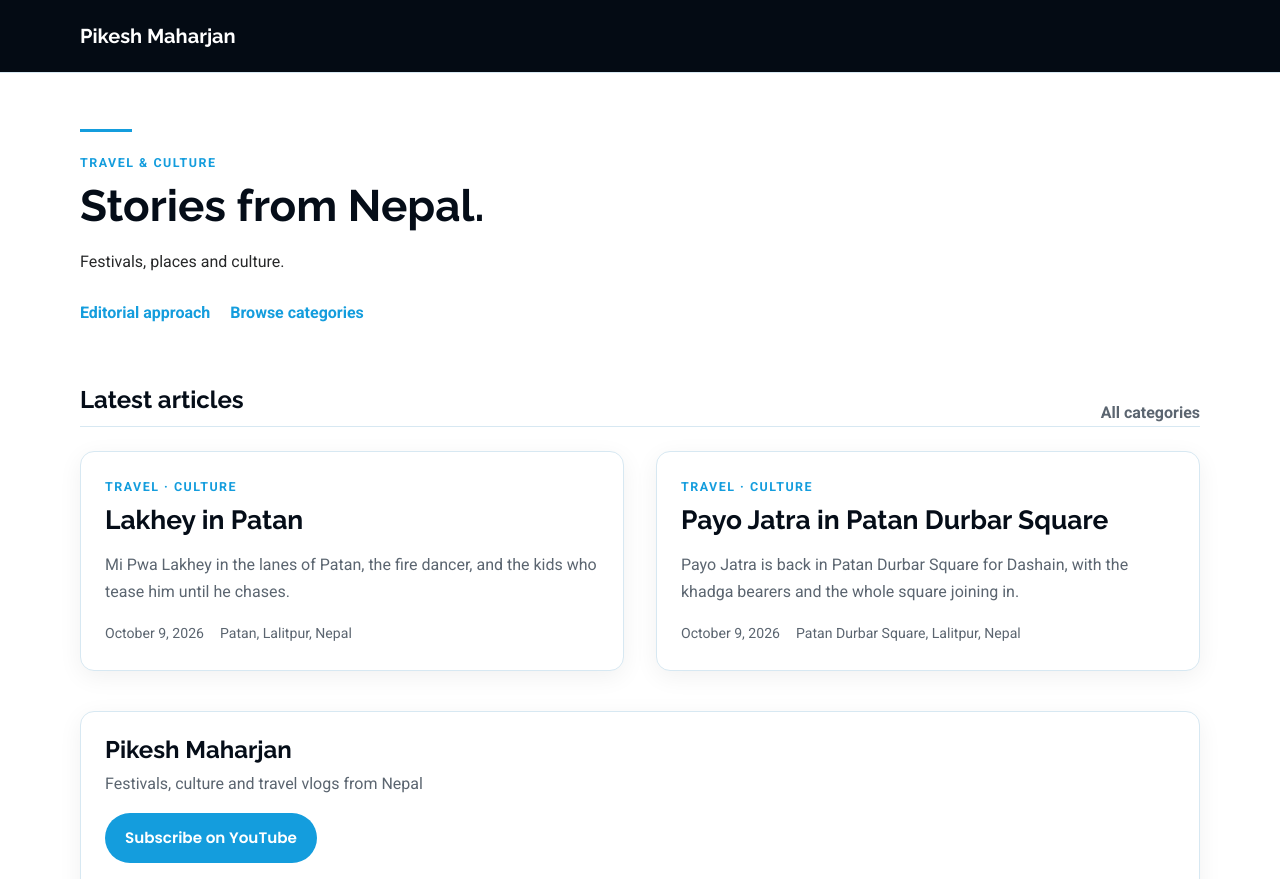
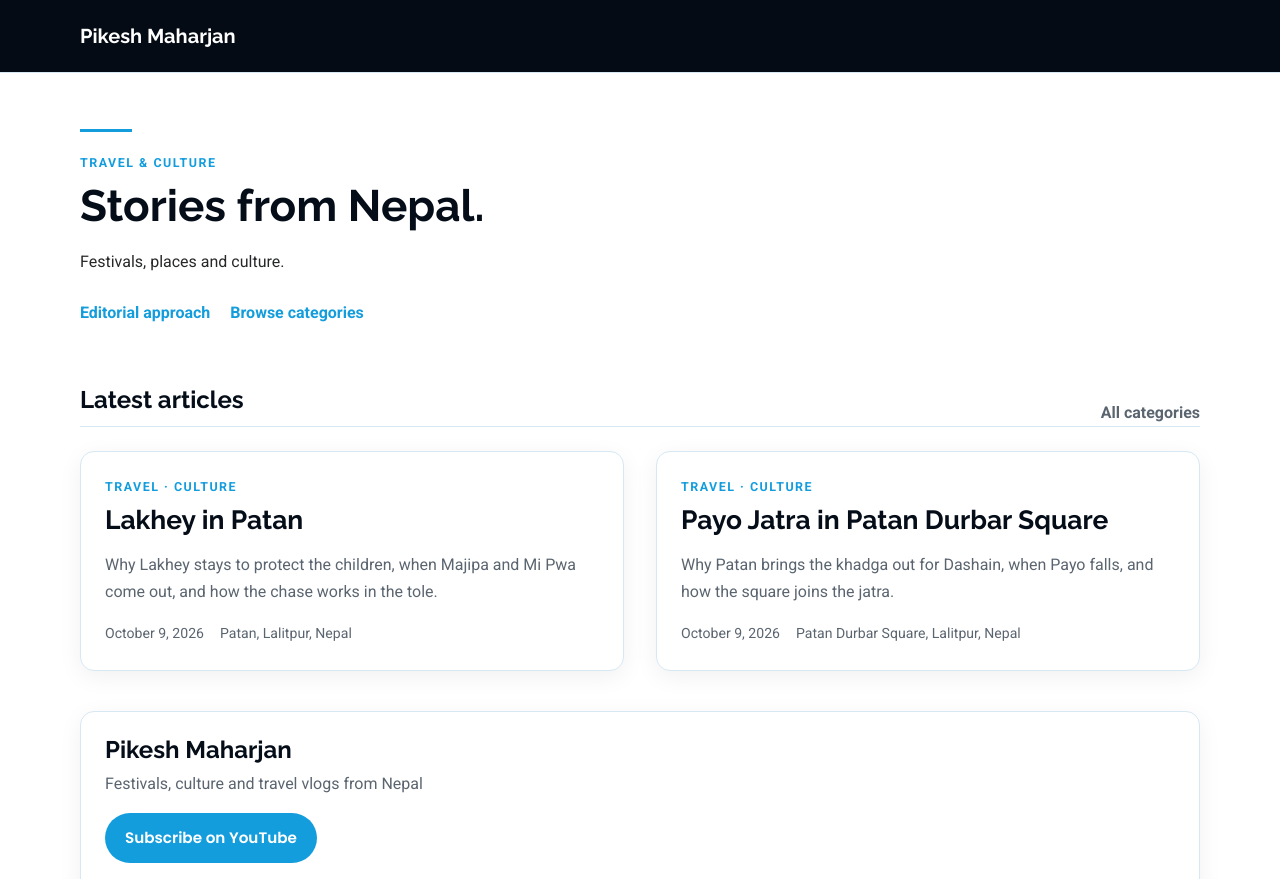
Before and after one commit to MeePks/Portfolio, a Jekyll site: the page built from blog/index.html, in a window 1280 px wide and 900 px high, cut to the strip 0-879 px from the top of the window. Built offline with Jekyll 4.4.1, drawn with Linux system fonts in a browser that asks for light colours; part of the change alters nothing that is shown.

Commit message:
Expand the Payo and Lakhey posts into fuller festival guides.
Each post now explains why the rite matters, when it falls, and how it unfolds, with the same videos and the owner's real moments.

Co-authored-by: Pikesh Maharjan <MeePks@users.noreply.github.com>

```diff
--- a/_posts/2026-10-09-lakhey-in-patan.md
+++ b/_posts/2026-10-09-lakhey-in-patan.md
@@ -1,7 +1,7 @@
 ---
 layout: post
 title: "Lakhey in Patan"
-description: "Mi Pwa Lakhey in the lanes of Patan, the fire dancer, and the kids who tease him until he chases."
+description: "Why Lakhey stays to protect the children, when Majipa and Mi Pwa come out, and how the chase works in the tole."
 date: 2026-10-09 12:00:00 +0400
 categories:
   - travel
@@ -14,22 +14,42 @@ youtube_url: "https://www.youtube.com/shorts/d00ZV9vpOLI"
 youtube_title: "3 Mi Pwa Lakhey in Patan"
 ---
 
-Lakhey is the demon dancer. In Patan we grow up with that mask. Big eyes, teeth out, a red mane. He looks like trouble. Hami Patan-baasi still bring him out into the tole, because the old story says he stays so he can look after the children.
+Lakhey is the demon dancer Newars grow up with. The mask is huge, the teeth stick out, and a red mane shakes when he turns. Hami Patan-baasi still bring him into the tole, because the old understanding is that he stayed with the city so he could look after the children. You notice both the fear and the care when the lane goes quiet and the drums start again.
 
-There is more than one Lakhey. Majipa Lakhey is the Kathmandu one. He comes out for Indra Jatra, Yenya. The story there is simple. He wanted to live in the city, and he was allowed to stay if he protected the kids. That is why people call him a guardian.
+Each town has its own Lakhey. In Kathmandu the famous one is Majipa Lakhey, and he belongs to Indra Jatra. In Patan the one we wait for is Mi Pwa Lakhey, the dancer with the fire. Same kind of mask, different season, different streets. I want those two straight before the videos from our lanes.
 
-In Patan the one we wait for is Mi Pwa Lakhey. Mi pwa means balls of fire. He is ours. Around Gathe Mangal he moves through the old lanes with fire. Musicians walk with him. The pyakhan can finish near Mangal Bazar, by Patan Durbar Square. The tole opens up, then fills in again behind him.
+## Why we keep Lakhey
 
-This dance had stopped for nearly thirty years. It is back in the lanes now. When Mi Pwa Lakhey comes out, people already know what to do. Give him room. Watch the fire. Stay for the chase.
+A Lakhey, in Newari, is a demon with a taste for flesh, and the dance turns that figure into a guardian. The story of Majipa Lakhey is the pact. He fell in love with a girl from Majipa, came into the city in human form, and was caught. The king let him stay if he stopped eating people, protected the children, and came out each year for Yenya, which is Indra Jatra. He is Majipa's Lakhey, also called a peaceful Bhairav. The mask is still frightening. The work is to look after the young ones.
+
+That is why the chase can fill a lane with laughter and still belong to the rite. A teaser pulls at the Lakhey, and the Lakhey runs him down. Children join in because the pact says he is on their side. He comes out so harmful things stay away, and so they grow up knowing the mask by name.
+
+In Patan the promise has its own face. Mi pwa means balls of fire. Mi Pwa Lakhey is our fire dancer, the guardian who goes through the settlement when Gathe Mangal rites are sending harmful forces out. People here say the Lakhey sits in the mask, in Patan as in Kathmandu, so the dancer follows him once the mask is on.
+
+## When he comes out
+
+Majipa Lakhey comes out for Indra Jatra, Yenya, in Kathmandu. The festival opens when the ceremonial pole goes up at Hanuman Dhoka, runs through the chariot days of Kumari, Ganesh and Bhairav, and closes when the pole comes down. In 2026 the pole is raised on 23 September, the main day is Friday 25 September, and the pole is lowered on the night of 29 September. Through those days he is in the old city with the band behind him.
+
+Mi Pwa Lakhey belongs to Gathe Mangal, also called Ghantakarna, on the fourteenth day of the dark fortnight of Shrawan, usually in July or August. From that day the dance can move through Patan for several days. The older custom stretched Lakhey dance from Gathe Mangal toward Indra Jatra, and Patan's pyakhan is the fire one in that season. The route passes through old neighbourhoods, Saugal among them, and ends around Mangal Bazar.
+
+I have also filmed him on the candle walk for Nhu Daya, our Newar new year during Tihar, when people say Nhu Daya Bhintuna and the courtyards are full of lamps. The season to wait for is still Gathe Mangal. This dance had stopped for nearly thirty years, and it is back in the lanes now.
+
+## How the dance goes
+
+In Kathmandu, during Yenya, Majipa Lakhey is danced by the Ranjitkars. It comes with the mask and with the family that keeps him. He wears the red mask and dances to the Newar band, drums and cymbals setting the pace, while people give him the road. He is out because he protects the children, and because Indra Jatra is the week he promised to appear.
+
+In Patan the dance has fire in it. It begins with worship at Nriteshwor, the deity of dance. Two people then carry flaming torches, and Mi Pwa Lakhey uses that fire at crossroads and open squares. Musicians walk with the procession and keep the pace up. Beside him there is a teaser dressed in green. His name is Jhyalincha. He carries broken branches, he provokes the mask, and the Lakhey chases him. Local children join the game. They get close, they shout, and when he turns they run.
 
 {% include youtube.html id="d00ZV9vpOLI" title="3 Mi Pwa Lakhey in Patan" short=true %}
 
-The part the kids live for is the chase. They tease the Lakhey. They get close, they shout, and he turns. They run. There is a teaser in the dance, Jhyalincha, who starts it, and the other children join in. It is loud. It is funny. Then they come back, because nobody wants to miss the next round.
+The chase is loud and funny, and it is the old scene played in a real lane. Jhyalincha's name is tied to a child who annoys the Lakhey, and the kids take up the same role. They scatter, laugh, and come back for the next turn, while everyone else steps aside the way you do for any jatra. Torch bearers, musicians, the teaser and the children move as one procession, from the shrine, through the toles, and home toward Durbar Square.
 
-The mask is big and the steps are fast. People here say the Lakhey sits in the mask, and the dancer follows him. For a second the lane goes quiet. Then the drums come back in. You step aside. Same as any jatra in the tole. You do not have to be told.
+## What I filmed
 
 {% include youtube.html id="ptcw7cKfPz8" title="Mi Pwa Lakhey dance in the Nhu Daya candle walk" %}
 
-I filmed Mi Pwa Lakhey in Patan so you can see that chase up close. The short is three of them in the lane. The other video is from the candle walk on Nhu Daya, our Newar new year, when the courtyards are full of lamps and he is still out there dancing.
+I filmed Mi Pwa Lakhey so you can see the chase up close. The short is three of them in a Patan lane, masks on, with the crowd and the kids right there.
 
-If you have seen Lakhey in Patan, or a Lakhey in your own tole, tell me in the comments.
+The other video is from the candle walk on Nhu Daya. People are out for the new year, the courtyards are full of lamps, and he is still dancing. Those are the two nights I have actually filmed.
+
+If you have seen Lakhey in Patan, or a Lakhey in your own tole, tell me which mask your square brings out.
--- a/_posts/2026-10-09-payo-jatra-patan-durbar-square.md
+++ b/_posts/2026-10-09-payo-jatra-patan-durbar-square.md
@@ -1,7 +1,7 @@
 ---
 layout: post
 title: "Payo Jatra in Patan Durbar Square"
-description: "Payo Jatra is back in Patan Durbar Square for Dashain, with the khadga bearers and the whole square joining in."
+description: "Why Patan brings the khadga out for Dashain, when Payo falls, and how the square joins the jatra."
 date: 2026-10-09
 categories:
   - travel
@@ -14,18 +14,40 @@ youtube_url: "https://www.youtube.com/watch?v=k5DdPb-b29U"
 youtube_title: "Payo Jatra in Patan Durbar Square vlog"
 ---
 
-Payo Jatra happens in Patan Durbar Square during Dashain. Hami Patan-baasi usually just call it Payo. It is our jatra, in the old square, in the middle of the tole.
+Payo Jatra is our Dashain jatra in Patan Durbar Square. Hami Patan-baasi usually just call it Payo. It is the day the khadga, the sacred sword, comes out of the old palace courtyard and the tole stops to watch. The square gets tight, the bearers start to shake, and people find room for them without anyone having to announce it.
 
-For about 24 years it did not happen. Dashain still came. The square was busy, families were home, and this jatra was simply not there. Now it is back, and it happens every year. The khadga comes out again each Dashain, and people come to Durbar Square for it.
+For about 24 years that did not happen. Dashain still came. Families came home, tika and jamara still went around, and Durbar Square was full. Payo was the part that was missing. In 2018 the Mu Chhen guthi, Lalitpur and local people brought the jatra back, and since then it has happened every year. We know what Dashain felt like without the khadga, and we know what the square feels like now that it is part of the festival again.
+
+## Why we celebrate Payo
+
+Payo is a victory procession. It sits inside Dashain, which Newars also call Mohani, because Bijaya Dashami is the day the festival marks the victory of good over evil. The story families tell is Goddess Durga defeating the demon Mahishasura. The khadga is carried through the square so that victory is walked through the tole, not only remembered at home.
+
+In everyday talk the name is Payo, or sometimes Paya. One explanation joins two Newari words: pa, a heavy traditional sword, and yaa, a procession. When the bearers come through Durbar Square, many people here believe the deities themselves have stepped into them. That belief is why their whole bodies tremble, and why the crowd goes quiet and gives them room.
+
+The jatra is looked after by the Mu Chhen Aangan Guthi, the trust tied to Patan's main agam ghar. Mu Chhen is the shrine house in the Durbar Square area, and the khadgas come from there. For hami Patan-baasi the meaning is plain. The sword comes back to the square, and a Dashain rite we almost lost is part of the year again.
+
+## When it happens
+
+Payo follows the lunar calendar, because Dashain does. The days that matter are in the bright fortnight of Ashwin. Maha Ashtami is the eighth day, Maha Navami is the ninth, and Bijaya Dashami is the tenth. In 2026 Maha Ashtami falls on Sunday 18 October, Maha Navami on Tuesday 20 October, and Bijaya Dashami on Wednesday 21 October, which is Kartik 4, 2083. Bijaya Dashami is the main tika day, when elders put tika and jamara and the city feels most like Dashain.
+
+The jatra builds across those three tithi, while the khadgas move between Mul Chowk and the Mahalaxmi temple. Bijaya Dashami is when the procession and the crowd meet in Mangal Bazar. The English date shifts with the moon, so people follow a Nepali calendar and the guthi's timing for that year.
+
+## How the jatra unfolds
+
+It begins at Mu Chhen. Three bearers carry the khadgas, along with the main deity, and they are kept in a room inside Taleju Bhawani's Mul Chowk. That courtyard, in Patan Durbar Square, is the home base. People gather there before the bearers move, and they watch them come back when a stage of the procession is done.
+
+On Maha Ashtami the three khadgas are carried from Mul Chowk to the Mahalaxmi temple in Lagankhel and installed there. In the evening there is a puja, and a sacrifice is part of that Dashain rite, as it is in many Newar houses on these days. On Maha Navami the same bearers bring the khadgas back to Mul Chowk. They do not return in silence. Music comes with them, and the walk feels like a homecoming.
+
+On Bijaya Dashami the square itself is the rite. The khadga bearers walk through Patan Durbar Square, shaking as they go, while the crowd tightens and then opens a path. The trembling is the sign people understand, because it is tied to the belief that the deities are present in the bearers. Relatives are in the tole, and the guthi and the bearers are moving the khadgas through a family Dashain. You step back because of how they move.
+
+## My day at the jatra
 
 {% include youtube.html id="k5DdPb-b29U" title="Payo Jatra in Patan Durbar Square vlog" %}
 
-Khadga means the sacred sword. When the day comes, the square fills for the bearers. They carry the khadga through Durbar Square. They walk with their whole bodies trembling, and the crowd goes quiet around them. Many people here believe the deities themselves have stepped into the bearers. You feel that in how the tole makes space. You do not have to be told to step back. You just do.
+I filmed Payo in Durbar Square so the vlog could hold the two things that stayed with me. One is the khadga bearers walking through a square that had gone without this jatra for 24 years. The other is the chase.
 
-The quiet is what you notice first. Then the khadga, and the bearers shaking as they walk through the square. It is Dashain, it is our tole, and the jatra is happening again. After so many years off, seeing the khadga bearers back every year still feels like something we got back.
+One of the most fun moments was watching the Payo chase people around the square, especially the ones teasing them. The crowd would scatter, laugh, and gather right back again. The khadga stays sacred while that happens. The chase is how the tole joins the rite: you step back in respect, and a moment later you are running and laughing in the same courtyard.
 
-One of the most fun moments was watching the Payo chase people around the square, especially the ones teasing them. The crowd would scatter, laugh, and gather right back again. One minute the square is still. The next minute people are running. Then they come back, because they want to see it again. The khadga is sacred, and the chase is part of the day too. The whole square joins in.
+The Mayor of Lalitpur Metropolitan City was there too. I was happy to see him in the square with the khadga bearers. Payo had been gone for so long that the mayor standing with the jatra mattered. The city was present for a Dashain tradition the tole had missed, and the bearers were back in Durbar Square as a yearly thing. I kept filming so people who were not there could see the trembling walk and the chase.
 
-The Mayor of Lalitpur Metropolitan City was there too. I was happy to see him in the square with the khadga bearers. The jatra was gone for so long. Now it happens in Durbar Square every year, and the mayor was there with them.
-
-I filmed the vlog so you can see the khadga bearers and that chase. If you have seen Payo Jatra in Patan, or a Payo in your own tole, tell me in the comments.
+If you have seen Payo Jatra in Patan, or a Payo in your own tole, tell me how your square does it. The comments are open.
```
